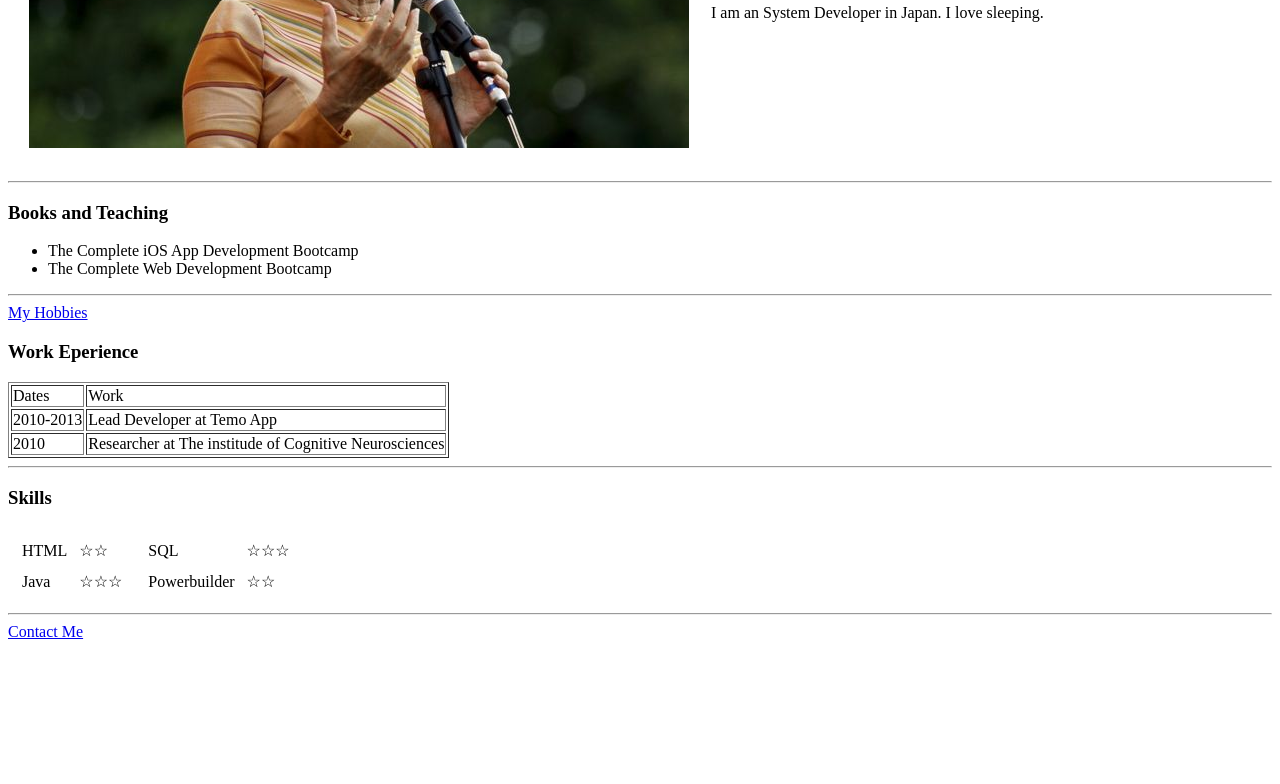
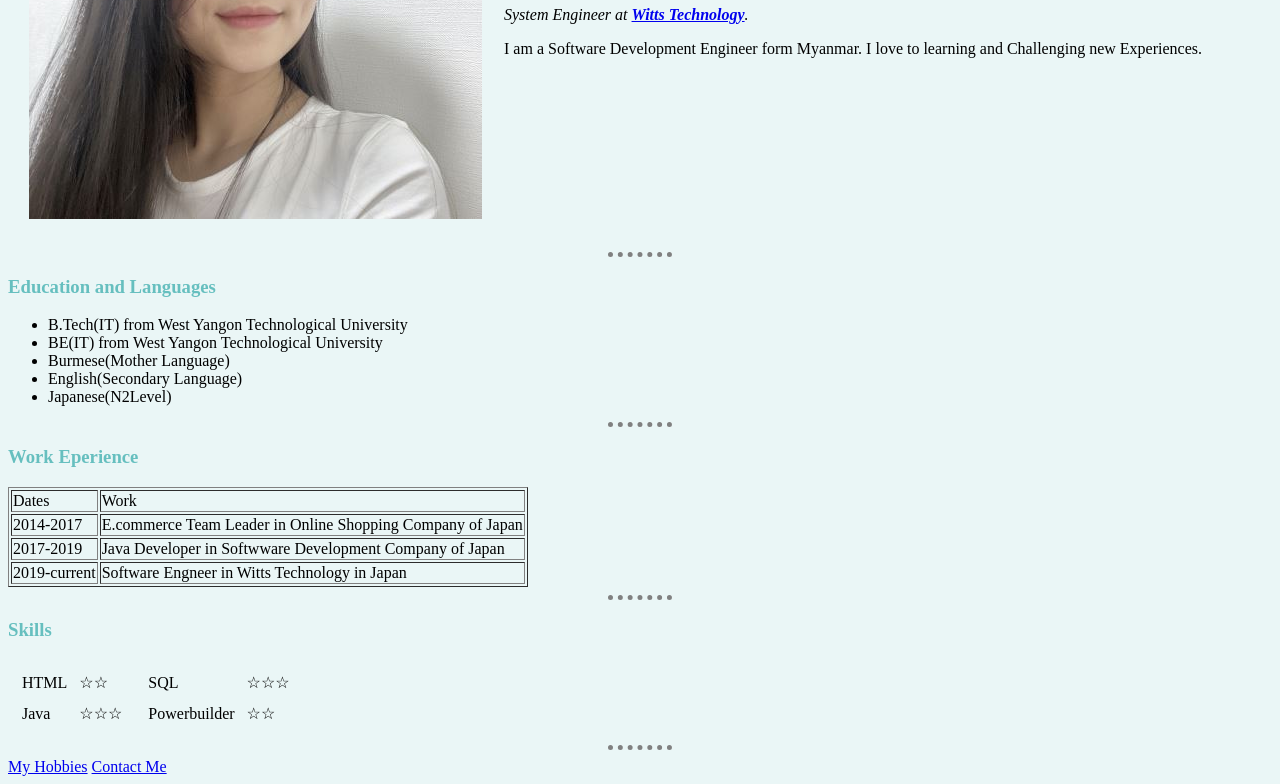
Before and after one commit to susulwin/hitml_sample, a plain HTML site: page index.html in a window 1280 px wide. Shown: the part 252-1036 px from the top of the page. Before the commit the page ends 901 px from the top, so only its background shows below. Drawn offline with Linux system fonts and the light colour scheme.

Commit message:
Add files via upload

```diff
--- /dev/null
+++ b/css/styles.css
@@ -0,0 +1,20 @@
+/***************************************Tag *****************************/
+body {
+  background-color: #EAF6F6;
+}
+
+hr {
+  border-style: none;
+  border-top-style: dotted;
+  border-color: grey;
+  border-width: 5px;
+  width: 5%;
+}
+
+h1,h3 {
+  color: #66BFBF;
+}
+/***************************************Id *****************************/
+#myImage {
+  height: 50%;
+}
--- a/index.html
+++ b/index.html
@@ -4,28 +4,32 @@
 <head>
   <meta charset="utf-8">
   <title>Hayin's Personal Site</title>
+  <link rel="stylesheet" href="css/styles.css">
+
 </head>
 
 <body>
   <table cellspacing="20">
     <tr>
-      <td><img src="images/image.jpg" alt="Aung San Suu Kyi" /></td>
+      <td><img id="myImage" src="images/hayin.jpg" alt="Hayin" /></td>
       <td>
-        <h1>HELLO WORLD!</h1>
-        <p><em>Founder and CTO of <strong><a href="https://en.wikipedia.org/wiki/Aung_San_Suu_Kyi">My Own Life</a></strong>.</em></p>
-        <p>I am an System Developer in Japan. I love sleeping.</p>
+        <h1>Su Su Lwin (Hayin)</h1>
+        <p><em>System Engineer at  <strong><a href="http://www.witts-tec.com/ja/">Witts Technology</a></strong>.</em></p>
+        <p>I am a Software Development Engineer form Myanmar. I love to learning and Challenging new Experiences.</p>
       </td>
     </tr>
   </table>
   <hr>
-  <h3>Books and Teaching</h3>
+  <h3>Education and Languages</h3>
   <ul>
-    <li>The Complete iOS App Development Bootcamp</li>
-    <li>The Complete Web Development Bootcamp</li>
+    <li>B.Tech(IT) from West Yangon Technological University</li>
+    <li>BE(IT) from West Yangon Technological University</li>
+    <li>Burmese(Mother Language)</li>
+    <li>English(Secondary Language)</li>
+    <li>Japanese(N2Level)</li>
   </ul>
 
   <hr>
-  <a href="hobbies.html">My Hobbies</a>
   <h3>Work Eperience</h3>
   <table border="1">
     <thead>
@@ -36,12 +40,16 @@
     </thead>
     <tbody>
       <tr>
-        <td>2010-2013</td>
-        <td>Lead Developer at Temo App</td>
+        <td>2014-2017</td>
+        <td>E.commerce Team Leader in Online Shopping Company of Japan</td>
       </tr>
       <tr>
-        <td>2010</td>
-        <td>Researcher at The institude of Cognitive Neurosciences</td>
+        <td>2017-2019</td>
+        <td>Java Developer in Softwware Development Company of Japan</td>
+      </tr>
+      <tr>
+        <td>2019-current</td>
+        <td>Software Engneer in Witts Technology in Japan</td>
       </tr>
     </tbody>
   </table>
@@ -76,6 +84,7 @@
     </tr>
   </table>
   <hr>
+  <a href="hobbies.html">My Hobbies</a>
   <a href="contact-me.html">Contact Me</a>
 </body>
 
```
Also changed, not shown: contact-me.html (+7 -4 lines), hobbies.html (+1 -0 lines), images/hayin.jpg (added).
